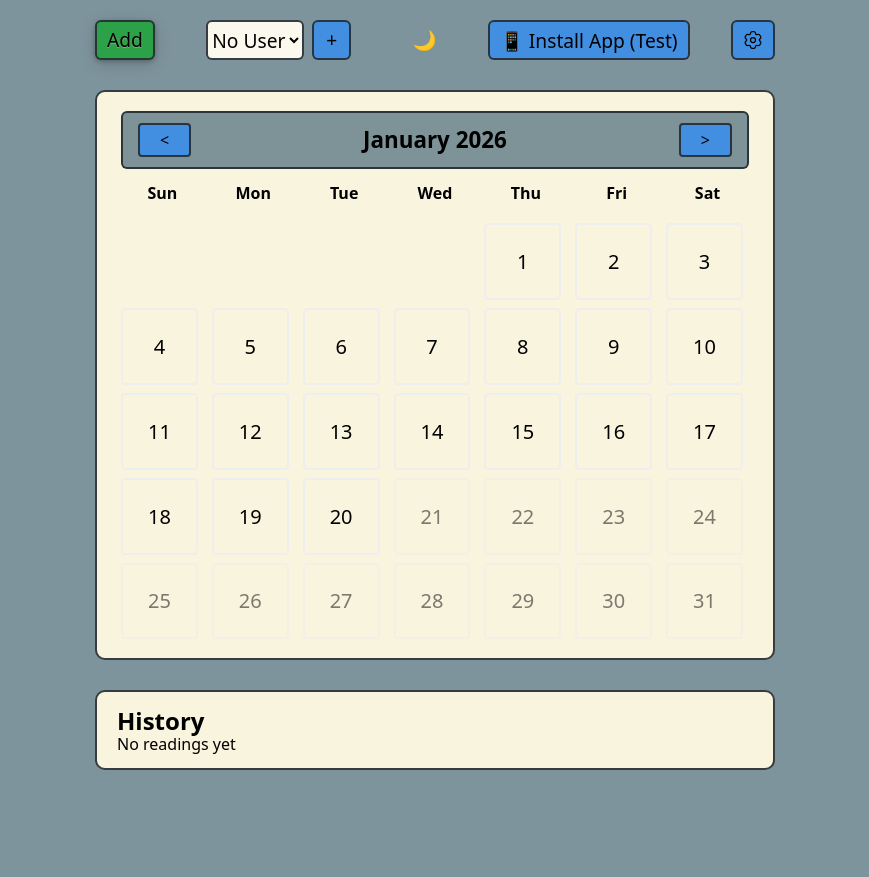
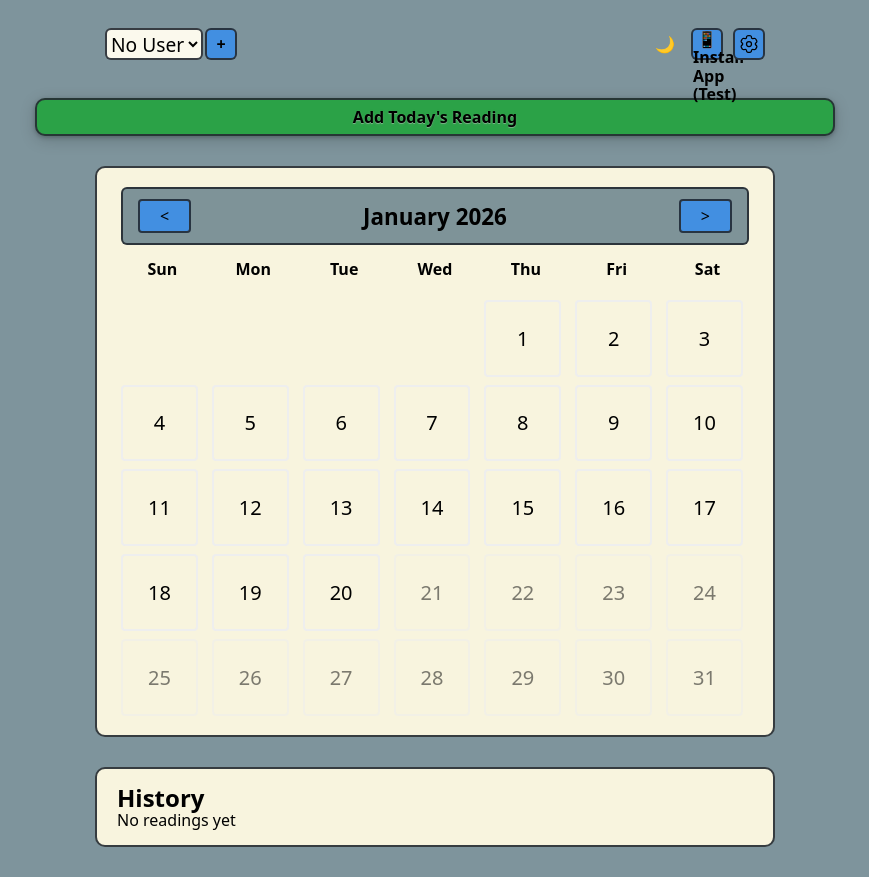
Before and after one commit to KristinnRoach/blood-pressure-tracker, a website built with Vite: page src/index.html in a window 1280 px wide. Shown: the whole page, without its empty margins (205-1074 px from the left). Before the commit the page ends 800 px from the top, so only its background shows below. Built offline with nearby package versions, Linux system fonts and the light colour scheme.

Commit message:
move Add button below top-bar. CSS needs cleanup / refactor..

```diff
--- a/src/index.html
+++ b/src/index.html
@@ -34,11 +34,7 @@
   </head>
   <body>
     <div class="content-wrapper">
-      <div class="header">
-        <button title="Add blood pressure / pulse reading" id="new-reading-btn">
-          Add
-        </button>
-
+      <div class="top-bar">
         <div id="user-management" class="user-management">
           <select title="Select user" id="user-select" aria-label="Select user">
             <option value="">No User</option>
@@ -46,6 +42,7 @@
           <button title="Add new user" id="add-user-btn">+</button>
         </div>
 
+        <div class="top-bar-buttons-container">
           <button
             id="theme-toggle-btn"
             class="theme-toggle-btn"
@@ -85,6 +82,13 @@
               </g>
             </svg>
           </div>
+        </div>
+      </div>
+
+      <div id="add-reading-section">
+        <button title="Add blood pressure / pulse reading" id="new-reading-btn">
+          Add Today's Reading
+        </button>
       </div>
 
       <div class="section">
--- a/src/styles/main.css
+++ b/src/styles/main.css
@@ -36,7 +36,7 @@ h1 {
 }
 
 .section,
-.header {
+.top-bar {
   margin: 0 auto var(--spacing-2xl) auto;
   width: 60dvw;
   max-width: 680px;
@@ -46,7 +46,7 @@ h1 {
   padding: var(--spacing-lg) var(--spacing-xl);
 }
 
-.header {
+.top-bar {
   display: flex;
   justify-content: space-between;
   align-items: center;
@@ -59,27 +59,24 @@ h1 {
   max-width: 680px;
 }
 
-.header > * {
-  margin: 0;
-  padding: var(--spacing-sm) var(--spacing-md);
-  height: 2.5rem;
+.top-bar .top-bar-buttons-container {
+  display: flex;
+  align-items: center;
+  justify-content: center;
+  gap: var(--spacing-md);
+}
 
+.top-bar button,
+.top-bar .user-management,
+.top-bar .settings-btn {
   display: flex;
   align-items: center;
   justify-content: center;
 }
 
-.header button,
-.header .user-management,
-.header .settings-btn {
-  display: flex;
-  align-items: center;
-  justify-content: center;
-}
-
-.header button,
+.top-bar button,
 .user-management > select,
-.header .settings-btn {
+.top-bar .settings-btn {
   background-color: var(--accent-color);
   color: var(--text-primary);
 
@@ -88,19 +85,26 @@ h1 {
   cursor: pointer;
 }
 
+.top-bar button,
+#settings-btn,
+#add-user-btn {
+  height: 2rem;
+  width: 2rem;
+  padding: 0;
+
+  font-size: 1rem;
+  font-weight: 600;
+}
+
 .user-management {
   display: flex;
   align-items: center;
   justify-content: center;
-  gap: var(--spacing-sm);
+  gap: 2px;
 }
 
-#add-user-btn {
-  height: 2.5rem;
-}
-
-.header select {
-  height: 2.5rem;
+.top-bar select {
+  height: 2rem;
 }
 
 .settings-icon {
@@ -143,15 +147,20 @@ h1 {
   transition: background-color 0.2s;
 }
 
-.install-btn:hover {
+.install-btn:hover,
+#settings-btn:hover,
+#add-user-btn:hover {
   background: var(--accent-hover);
 }
 
-.install-btn:active {
+.install-btn:active,
+#settings-btn:active,
+#add-user-btn:active {
   background: var(--accent-active);
 }
 
 #user-select {
+  padding: 0;
   border: 2px solid var(--border-color);
   border-radius: var(--radius-md);
   background-color: var(--input-bg);
@@ -159,10 +168,26 @@ h1 {
   cursor: pointer;
 }
 
+#add-reading-section {
+  width: 100%;
+  margin: 0 auto;
+  margin-bottom: var(--spacing-2xl);
+}
+
 #new-reading-btn {
+  display: flex;
+  align-items: center;
+  justify-content: center;
+  padding: var(--spacing-sm) var(--spacing-md);
+  font-size: 1rem;
+  font-weight: 600;
+
+  width: 100%;
+
+  color: var(--text-primary);
   background: var(--add-bg);
   text-shadow: var(--text-shadow-accent);
-  border-radius: var(--radius-md);
+  border-radius: var(--radius-xl);
   box-shadow:
     0 4px 16px rgba(0, 0, 0, 0.18),
     0 1.5px 4px rgba(0, 0, 0, 0.22);
@@ -233,7 +258,7 @@ h1 {
 /* Mobile header adjustments */
 @media (min-width: 480px) {
   /* Header adjustments */
-  .header > * {
+  .top-bar > * {
     font-size: 1.2rem;
     padding: var(--spacing-sm) var(--spacing-md);
   }
@@ -1087,7 +1112,7 @@ button:hover {
 @media (max-width: 600px) {
   .content-wrapper,
   .section,
-  .header {
+  .top-bar {
     max-width: 95vw;
     width: 95vw;
     min-width: 0;
```
Lines whose indentation alone changed are shown as unchanged.
